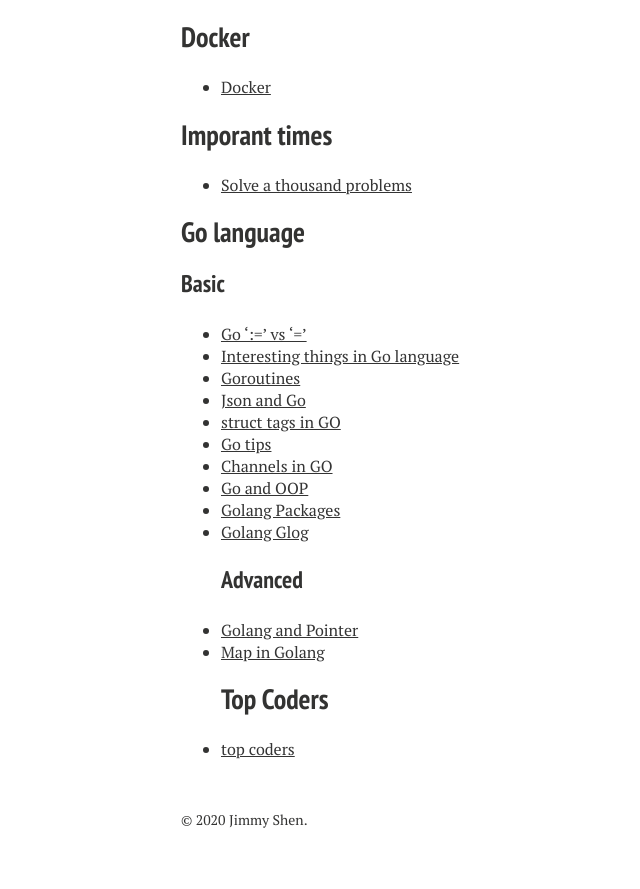
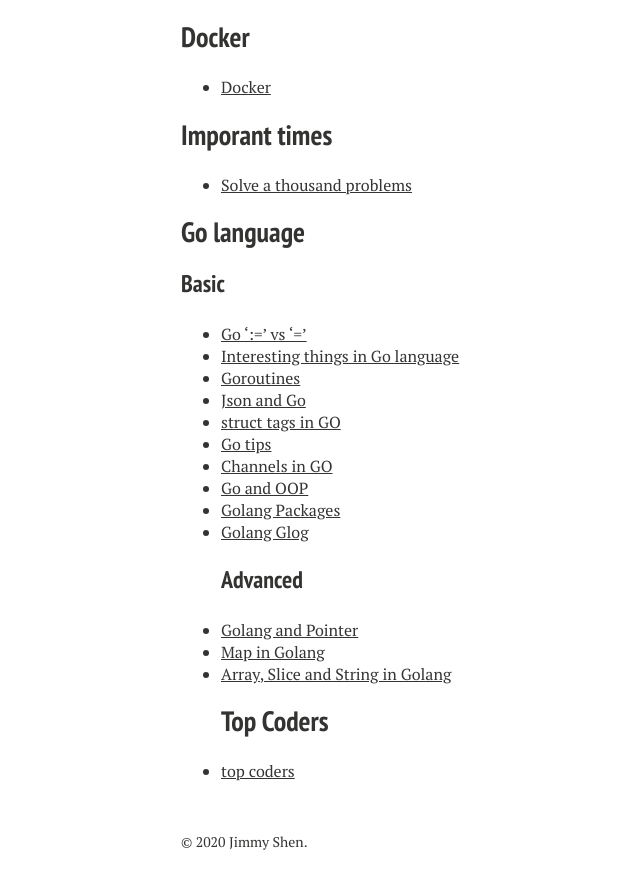
Before and after one commit to xiaokeshen/xiaokeshen.github.io, a Jekyll site: the page built from blog/index.md, in a window 1280 px wide and 900 px high, scrolled down 10868 px. Shown: the top 889 px of the window, without its empty margins (139-779 px from the left). Built offline with Jekyll 4.4.1, drawn with Linux system fonts in a browser that asks for light colours; nearby versions of some CDN libraries.

Commit message:
Update index

```diff
--- a/blog/index.md
+++ b/blog/index.md
@@ -378,5 +378,6 @@
 ### Advanced
 - [Golang and Pointer](https://www.ardanlabs.com/blog/2017/06/design-philosophy-on-data-and-semantics.html)
 - [Map in Golang](https://medium.com/@jim.morris.shen/map-in-golang-8f80cdf3436?source=friends_link&sk=a40c1928683befec9c2df7b3ce676ff9)
+- [Array, Slice and String in Golang](https://medium.com/@jim.morris.shen/go-array-and-slice-234c1de8f47a?sk=2ad62fdfb423f8ff144b2967d0146cc5)
 ## Top Coders
 - [top coders](https://medium.com/@jim.morris.shen/top-coders-c4aa2ffd5544?source=friends_link&sk=64ee99ca78b5b93ab464abd2b6cf87cd)
```
